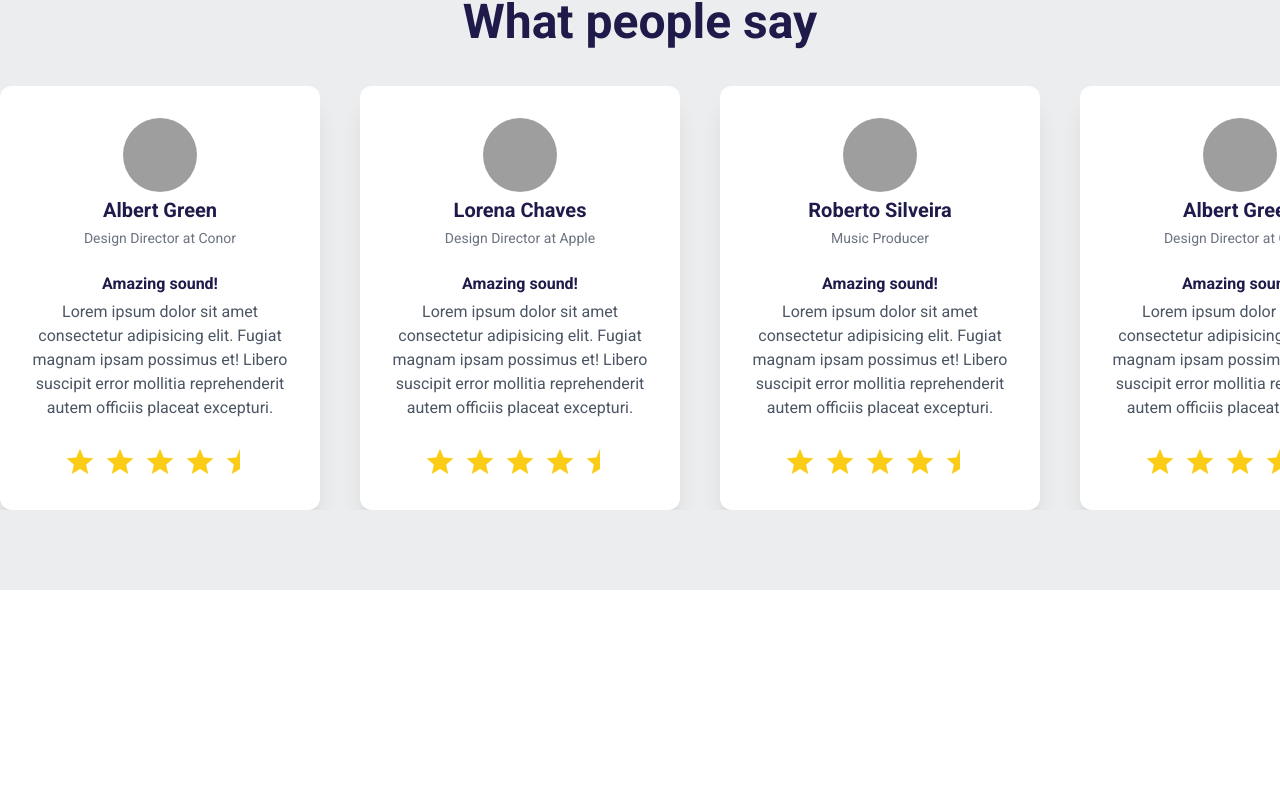
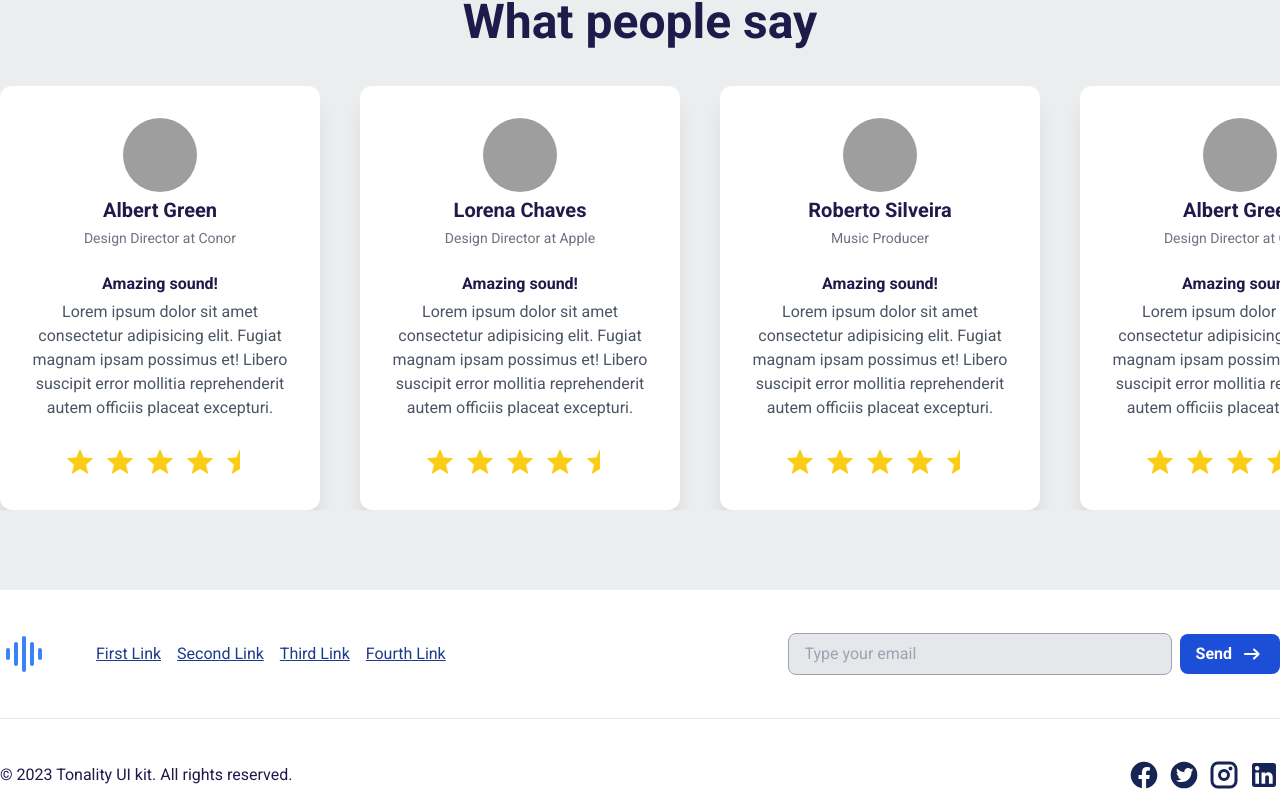
Before and after one commit to MOUAAD-NASSIH/tonality-app, a Vue app: page / in a window 1280 px wide. Shown: the part 2818-3629 px from the top of the page. Before the commit the page ends 3408 px from the top, so only its background shows below. Built offline with nearby package versions, Linux system fonts and the light colour scheme; grey boxes are pictures that could not be loaded.

Commit message:
Feature: Adding the Footer Section.

```diff
--- a/src/App.vue
+++ b/src/App.vue
@@ -3,6 +3,7 @@ import Hero from "./components/Hero.vue";
 import Content from "./components/Content.vue";
 import Features from "./components/Features.vue";
 import Testimonials from "./components/Testimonials.vue";
+import Footer from "./components/Footer.vue";
 </script>
 
 <template>
@@ -10,4 +11,5 @@ import Testimonials from "./components/Testimonials.vue";
   <Content />
   <Features />
   <Testimonials />
+  <Footer />
 </template>
--- /dev/null
+++ b/src/components/Footer.vue
@@ -0,0 +1,83 @@
+<script setup>
+import VoiceLine from "./icones/VoiceLine.vue";
+import ArrowRight from "./icones/ArrowRight.vue";
+import FacebookIcon from "./icones/FacebookIcon.vue";
+import TwitterIcon from "./icones/TwitterIcon.vue";
+import InstagramIcon from "./icones/InstagramIcon.vue";
+import LinkedInIcon from "./icones/LinkedInIcon.vue";
+
+const links = [
+  {
+    text: "First Link",
+    url: "#",
+  },
+  {
+    text: "Second Link",
+    url: "#",
+  },
+  {
+    text: "Third Link",
+    url: "#",
+  },
+  {
+    text: "Fourth Link",
+    url: "#",
+  },
+];
+</script>
+
+<template>
+  <footer>
+    <div class="container pt-10 pb-5">
+      <div
+        data-aos="zoom-in"
+        class="flex flex-col md:flex-row items-center justify-between gap-4 border-b pb-10"
+      >
+        <div
+          class="flex flex-col sm:flex-row items-center gap-2 sm:gap-4 md:gap-12"
+        >
+          <VoiceLine />
+          <div class="flex items-center gap-4">
+            <a
+              class="text-blue-900 text-[12px] sm:text-[14px] md:text-[16px] underline hover:text-blue-950 transition-colors duration-300"
+              v-for="(link, index) in links"
+              :key="index"
+              :href="link.url"
+            >
+              {{ link.text }}
+            </a>
+          </div>
+        </div>
+
+        <div class="flex items-center gap-2">
+          <label>
+            <input
+              type="email"
+              placeholder="Type your email"
+              class="bg-gray-200 rounded-lg py-2 px-4 text-black text-opacity-70 w-52 sm:w-64 lg:w-96 border-[1px] border-gray-400 outline-gray-500"
+            />
+          </label>
+          <button
+            type="button"
+            class="flex items-center gap-2 py-2 px-4 bg-blue-700 rounded-lg text-white font-bold hover:bg-blue-500 transition-colors duration-300"
+          >
+            <span>Send</span>
+            <ArrowRight />
+          </button>
+        </div>
+      </div>
+
+      <div
+        class="flex flex-col sm:flex-row items-center justify-between gap-3 pt-10"
+      >
+        <p>© 2023 Tonality UI kit. All rights reserved.</p>
+        <div class="flex items-center gap-2">
+          <FacebookIcon data-aos="fade-up" data-aos-delay="100" />
+          <TwitterIcon data-aos="fade-up" data-aos-delay="200" />
+          <InstagramIcon data-aos="fade-up" data-aos-delay="300" />
+          <LinkedInIcon data-aos="fade-up" data-aos-delay="400" />
+        </div>
+      </div>
+    </div>
+  </footer>
+</template>
--- a/src/components/Testimonials.vue
+++ b/src/components/Testimonials.vue
@@ -68,7 +68,9 @@ const reviews = [
         <h3 class="text-5xl">What people say</h3>
       </div>
 
-      <div class="flex gap-10 overflow-x-auto snap-x snap-mandatory">
+      <div
+        class="flex gap-10 mx-7 md:mx-0 overflow-x-auto snap-x snap-mandatory"
+      >
         <div
           data-aos="fade-up"
           :data-aos-delay="index * 100"
@@ -94,7 +96,7 @@ const reviews = [
               v-for="i in 4"
               :key="i"
               data-aos="fade-up"
-              :data-aos-delay="i*50"
+              :data-aos-delay="i * 50"
               data-aos-duration="600"
             />
             <HalfStar
--- /dev/null
+++ b/src/components/icones/ArrowRight.vue
@@ -0,0 +1,13 @@
+<template>
+  <svg
+    xmlns="http://www.w3.org/2000/svg"
+    width="1.5em"
+    height="1.5em"
+    viewBox="0 0 24 24"
+  >
+    <path
+      fill="currentColor"
+      d="M16.15 13H5q-.425 0-.713-.288T4 12q0-.425.288-.713T5 11h11.15L13.3 8.15q-.3-.3-.288-.7t.288-.7q.3-.3.713-.313t.712.288L19.3 11.3q.15.15.213.325t.062.375q0 .2-.063.375t-.212.325l-4.575 4.575q-.3.3-.712.288t-.713-.313q-.275-.3-.288-.7t.288-.7L16.15 13Z"
+    ></path>
+  </svg>
+</template>
--- /dev/null
+++ b/src/components/icones/FacebookIcon.vue
@@ -0,0 +1,14 @@
+<template>
+  <svg
+    class="text-blue-950"
+    xmlns="http://www.w3.org/2000/svg"
+    width="2em"
+    height="2em"
+    viewBox="0 0 24 24"
+  >
+    <path
+      fill="currentColor"
+      d="M12 2.04c-5.5 0-10 4.49-10 10.02c0 5 3.66 9.15 8.44 9.9v-7H7.9v-2.9h2.54V9.85c0-2.51 1.49-3.89 3.78-3.89c1.09 0 2.23.19 2.23.19v2.47h-1.26c-1.24 0-1.63.77-1.63 1.56v1.88h2.78l-.45 2.9h-2.33v7a10 10 0 0 0 8.44-9.9c0-5.53-4.5-10.02-10-10.02Z"
+    ></path>
+  </svg>
+</template>
--- /dev/null
+++ b/src/components/icones/InstagramIcon.vue
@@ -0,0 +1,14 @@
+<template>
+  <svg
+    class="text-blue-950"
+    xmlns="http://www.w3.org/2000/svg"
+    width="2em"
+    height="2em"
+    viewBox="0 0 256 256"
+  >
+    <path
+      fill="currentColor"
+      d="M128 80a48 48 0 1 0 48 48a48.05 48.05 0 0 0-48-48Zm0 72a24 24 0 1 1 24-24a24 24 0 0 1-24 24Zm48-132H80a60.07 60.07 0 0 0-60 60v96a60.07 60.07 0 0 0 60 60h96a60.07 60.07 0 0 0 60-60V80a60.07 60.07 0 0 0-60-60Zm36 156a36 36 0 0 1-36 36H80a36 36 0 0 1-36-36V80a36 36 0 0 1 36-36h96a36 36 0 0 1 36 36ZM196 76a16 16 0 1 1-16-16a16 16 0 0 1 16 16Z"
+    ></path>
+  </svg>
+</template>
--- /dev/null
+++ b/src/components/icones/LinkedInIcon.vue
@@ -0,0 +1,14 @@
+<template>
+  <svg
+    class="text-blue-950"
+    xmlns="http://www.w3.org/2000/svg"
+    width="2em"
+    height="2em"
+    viewBox="0 0 24 24"
+  >
+    <path
+      fill="currentColor"
+      d="M19 3a2 2 0 0 1 2 2v14a2 2 0 0 1-2 2H5a2 2 0 0 1-2-2V5a2 2 0 0 1 2-2h14m-.5 15.5v-5.3a3.26 3.26 0 0 0-3.26-3.26c-.85 0-1.84.52-2.32 1.3v-1.11h-2.79v8.37h2.79v-4.93c0-.77.62-1.4 1.39-1.4a1.4 1.4 0 0 1 1.4 1.4v4.93h2.79M6.88 8.56a1.68 1.68 0 0 0 1.68-1.68c0-.93-.75-1.69-1.68-1.69a1.69 1.69 0 0 0-1.69 1.69c0 .93.76 1.68 1.69 1.68m1.39 9.94v-8.37H5.5v8.37h2.77Z"
+    ></path>
+  </svg>
+</template>
--- /dev/null
+++ b/src/components/icones/TwitterIcon.vue
@@ -0,0 +1,14 @@
+<template>
+  <svg
+    class="text-blue-950"
+    xmlns="http://www.w3.org/2000/svg"
+    width="2em"
+    height="2em"
+    viewBox="0 0 24 24"
+  >
+    <path
+      d="M17.71 9.33c.48-.4 1.04-.88 1.29-1.41c-.41.21-.9.34-1.44.41c.5-.36.91-.83 1.12-1.47c-.52.28-1.05.52-1.71.64c-1.55-1.87-5.26-.35-4.6 2.45c-2.61-.16-4.2-1.34-5.52-2.79c-.75 1.22-.1 3.07.79 3.58c-.46-.03-.81-.17-1.14-.33c.04 1.54.89 2.28 2.08 2.68c-.36.07-.76.09-1.14.03c.37 1.07 1.14 1.74 2.46 1.88c-.9.76-2.56 1.29-3.9 1.08c1.15.73 2.46 1.31 4.28 1.23c4.41-.2 7.36-3.36 7.43-7.98M12 2a10 10 0 0 1 10 10a10 10 0 0 1-10 10A10 10 0 0 1 2 12A10 10 0 0 1 12 2z"
+      fill="currentColor"
+    ></path>
+  </svg>
+</template>
--- /dev/null
+++ b/src/components/icones/VoiceLine.vue
@@ -0,0 +1,21 @@
+<script setup></script>
+
+<template>
+  <svg
+    class="text-blue-500 fill-current"
+    xmlns="http://www.w3.org/2000/svg"
+    height="3em"
+    width="3em"
+    viewBox="0 0 24 24"
+  >
+    <g fill="none">
+      <path
+        d="M24 0v24H0V0h24ZM12.593 23.258l-.011.002l-.071.035l-.02.004l-.014-.004l-.071-.035c-.01-.004-.019-.001-.024.005l-.004.01l-.017.428l.005.02l.01.013l.104.074l.015.004l.012-.004l.104-.074l.012-.016l.004-.017l-.017-.427c-.002-.01-.009-.017-.017-.018Zm.265-.113l-.013.002l-.185.093l-.01.01l-.003.011l.018.43l.005.012l.008.007l.201.093c.012.004.023 0 .029-.008l.004-.014l-.034-.614c-.003-.012-.01-.02-.02-.022Zm-.715.002a.023.023 0 0 0-.027.006l-.006.014l-.034.614c0 .012.007.02.017.024l.015-.002l.201-.093l.01-.008l.004-.011l.017-.43l-.003-.012l-.01-.01l-.184-.092Z"
+      ></path>
+      <path
+        fill="currentColor"
+        d="M12 3a1 1 0 0 1 .993.883L13 4v16a1 1 0 0 1-1.993.117L11 20V4a1 1 0 0 1 1-1ZM8 6a1 1 0 0 1 1 1v10a1 1 0 1 1-2 0V7a1 1 0 0 1 1-1Zm8 0a1 1 0 0 1 1 1v10a1 1 0 1 1-2 0V7a1 1 0 0 1 1-1ZM4 9a1 1 0 0 1 1 1v4a1 1 0 1 1-2 0v-4a1 1 0 0 1 1-1Zm16 0a1 1 0 0 1 .993.883L21 10v4a1 1 0 0 1-1.993.117L19 14v-4a1 1 0 0 1 1-1Z"
+      ></path>
+    </g>
+  </svg>
+</template>
```
Also changed, not shown: vite.config.js (+4 -3 lines).
